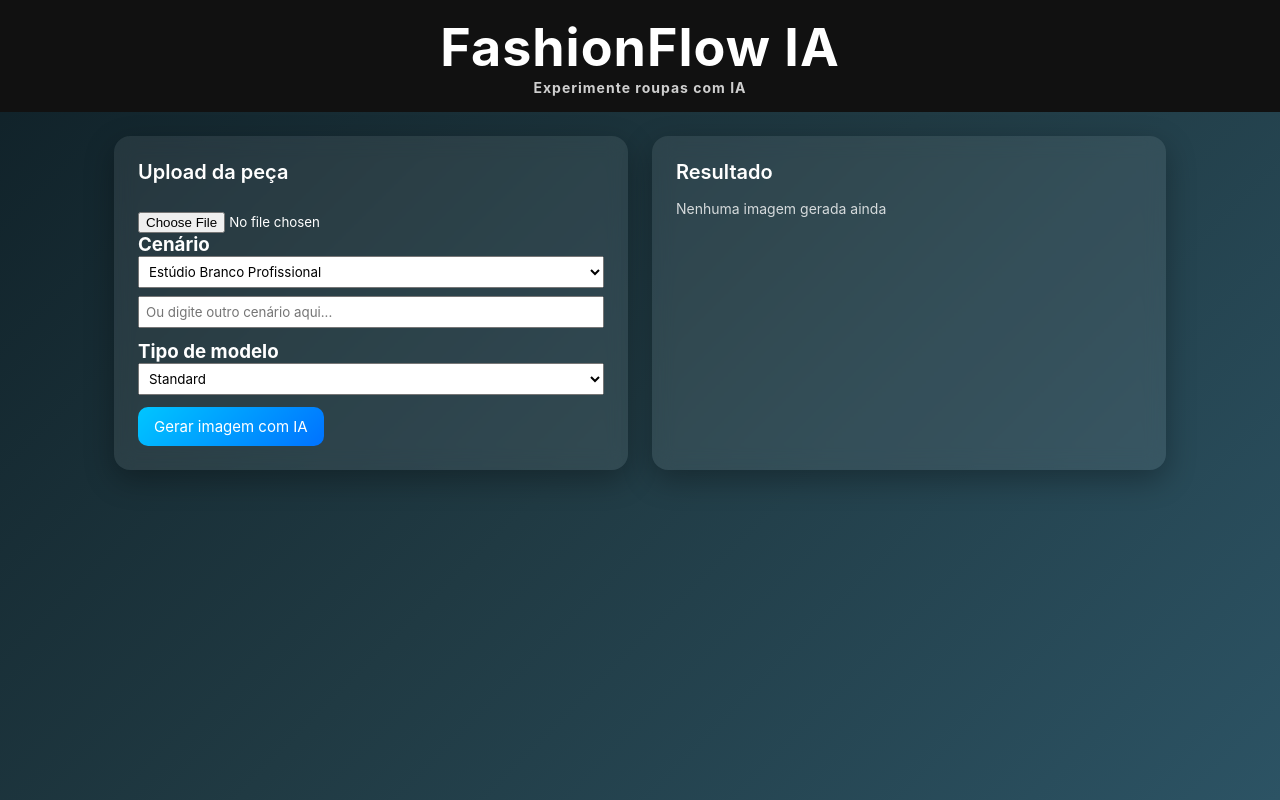
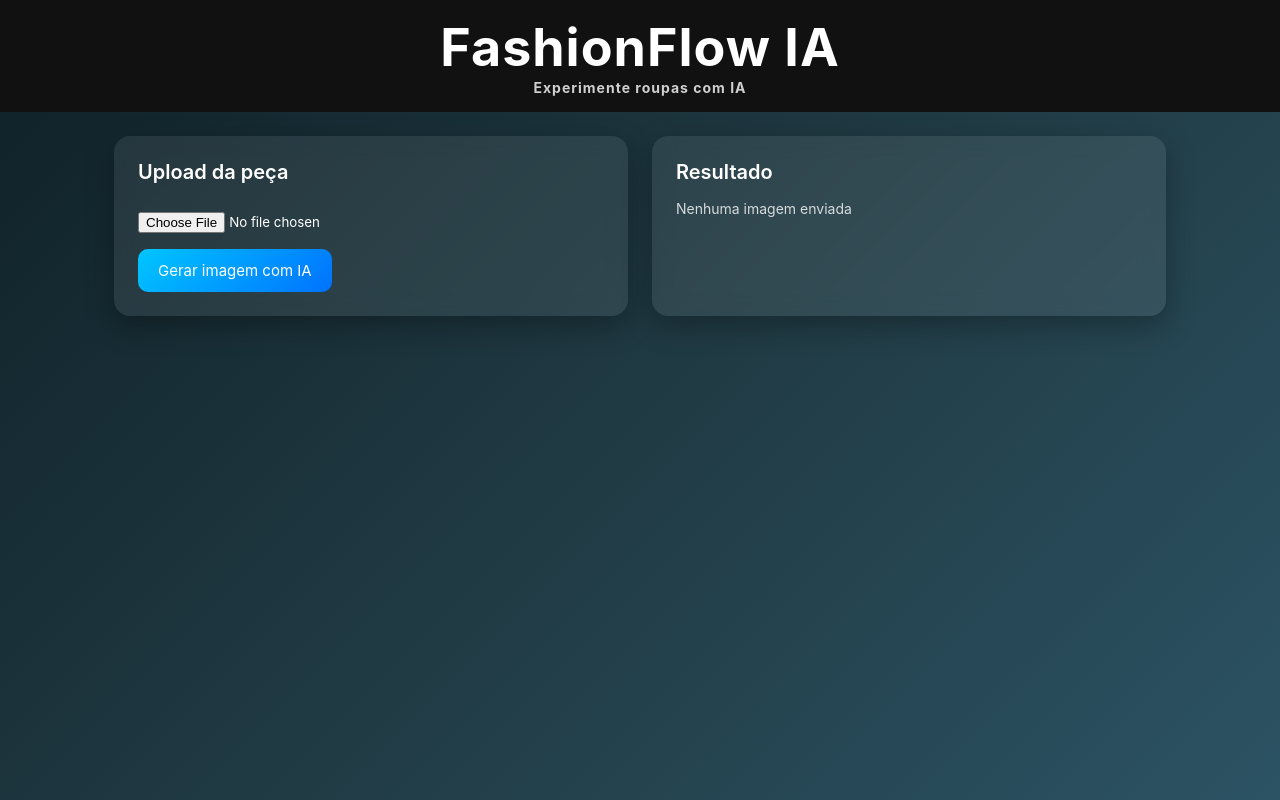
Before and after one commit to alexbastosnasci47-cloud/FashionFlow-ia, a React (Vite) app: page / in a window 1280 px wide. Built offline with nearby package versions, Linux system fonts and the light colour scheme.

Commit message:
Update App.jsx

```diff
--- a/src/App.jsx
+++ b/src/App.jsx
@@ -1,74 +1,33 @@
-// src/App.jsx
 import { useState } from "react";
 import Header from "./components/Header";
 import ImageUploader from "./components/ImageUploader";
 
 function App() {
-  const [image, setImage] = useState(null); // imagem enviada
-  const [generatedImage, setGeneratedImage] = useState(null); // imagem da IA
-  const [scene, setScene] = useState("Estúdio Branco Profissional");
-  const [customScene, setCustomScene] = useState("");
-  const [modelType, setModelType] = useState("Standard");
-  const [loading, setLoading] = useState(false);
+  const [image, setImage] = useState(null);
 
-  // Função para gerar imagem usando API Gemini
-  const generateImage = async () => {
+  const handleGenerate = () => {
     if (!image) {
       alert("Envie uma imagem antes de gerar");
       return;
     }
 
-    const finalScene = customScene.trim() !== "" ? customScene : scene;
-
-    setLoading(true);
-
-    try {
-      // === Chamada para API Gemini ===
-      // Substitua 'URL_DA_API_GEMINI' e os headers conforme sua configuração
-      const formData = new FormData();
-      formData.append("file", image);
-      formData.append("scene", finalScene);
-      formData.append("modelType", modelType);
-
-      const response = await fetch("URL_DA_API_GEMINI", {
-        method: "POST",
-        body: formData,
-      });
-
-      const data = await response.json();
-
-      // data.generatedImageUrl deve conter a URL da imagem final
-      setGeneratedImage(data.generatedImageUrl);
-
-      alert("Imagem gerada com sucesso!");
-    } catch (error) {
-      console.error(error);
-      alert("Erro ao gerar imagem com IA.");
-    } finally {
-      setLoading(false);
-    }
+    // Simulação da IA (nenhuma API ainda)
+    alert("Gerando imagem com IA...\nCenário e modelo serão aplicados aqui.");
+    alert("Imagem gerada com sucesso!");
   };
 
-  const downloadImage = () => {
-    if (!generatedImage) {
-      alert("Nenhuma imagem para baixar!");
-      return;
-    }
-
+  const handleDownload = () => {
     const link = document.createElement("a");
-    link.href = generatedImage;
-    link.download = "lookgram_result.png";
+    link.href = image;
+    link.download = "imagem-gerada.jpg";
     link.click();
   };
 
-  const shareWhatsApp = () => {
-    if (!generatedImage) {
-      alert("Nenhuma imagem para compartilhar!");
-      return;
-    }
-
-    const whatsappUrl = `https://api.whatsapp.com/send?text=Olha a minha peça! ${generatedImage}`;
-    window.open(whatsappUrl, "_blank");
+  const handleWhatsApp = () => {
+    const text = encodeURIComponent(
+      "Veja a imagem gerada com IA no FashionFlow!"
+    );
+    window.open(`https://wa.me/?text=${text}`, "_blank");
   };
 
   return (
@@ -78,81 +37,31 @@ function App() {
       <div className="container">
         <div className="section">
           <h2>Upload da peça</h2>
+
           <ImageUploader onUpload={setImage} />
 
-          <h3>Cenário</h3>
-          <select
-            value={scene}
-            onChange={(e) => setScene(e.target.value)}
-            style={{ marginBottom: "8px", width: "100%", padding: "6px" }}
+          <button
+            onClick={handleGenerate}
+            style={{ marginTop: "16px" }}
           >
-            <option>Paris (Urbano Chic)</option>
-            <option>Praia Paradisíaca</option>
-            <option>Jardim Tropical</option>
-            <option>Estúdio Branco Profissional</option>
-            <option>Loft Moderno</option>
-          </select>
-
-          <input
-            type="text"
-            placeholder="Ou digite outro cenário aqui..."
-            value={customScene}
-            onChange={(e) => setCustomScene(e.target.value)}
-            style={{ marginBottom: "12px", width: "100%", padding: "6px" }}
-          />
-
-          <h3>Tipo de modelo</h3>
-          <select
-            value={modelType}
-            onChange={(e) => setModelType(e.target.value)}
-            style={{ marginBottom: "12px", width: "100%", padding: "6px" }}
-          >
-            <option>Standard</option>
-            <option>Plus</option>
-          </select>
-
-          <button
-            onClick={generateImage}
-            style={{ padding: "10px 16px", cursor: "pointer" }}
-            disabled={loading}
-          >
-            {loading ? "Gerando..." : "Gerar imagem com IA"}
+            Gerar imagem com IA
           </button>
         </div>
 
         <div className="section">
           <h2>Resultado</h2>
 
-          {generatedImage ? (
+          {image ? (
             <>
-              <img
-                src={generatedImage}
-                alt="Preview"
-                style={{ maxWidth: "100%", marginTop: "16px" }}
-              />
+              <img src={image} alt="Preview" />
 
-              <div style={{ marginTop: "12px" }}>
-                <button
-                  onClick={downloadImage}
-                  style={{
-                    marginRight: "8px",
-                    padding: "8px 12px",
-                    cursor: "pointer",
-                  }}
-                >
-                  Baixar Imagem
-                </button>
-
-                <button
-                  onClick={shareWhatsApp}
-                  style={{ padding: "8px 12px", cursor: "pointer" }}
-                >
-                  Compartilhar no WhatsApp
-                </button>
+              <div style={{ display: "flex", gap: "12px", marginTop: "16px" }}>
+                <button onClick={handleDownload}>Baixar imagem</button>
+                <button onClick={handleWhatsApp}>Compartilhar no WhatsApp</button>
               </div>
             </>
           ) : (
-            <p>Nenhuma imagem gerada ainda</p>
+            <p>Nenhuma imagem enviada</p>
           )}
         </div>
       </div>
```
